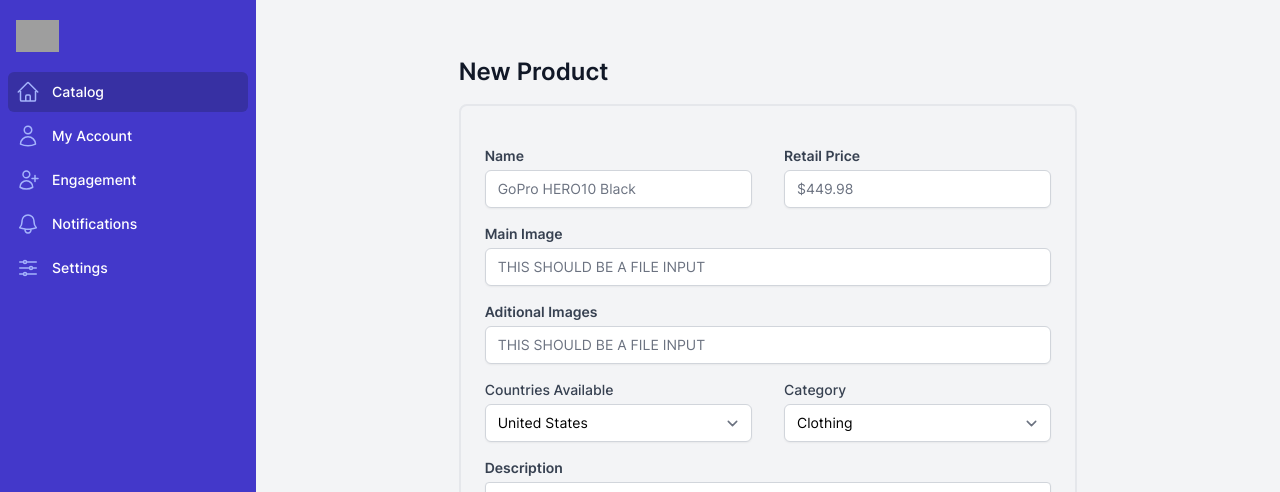
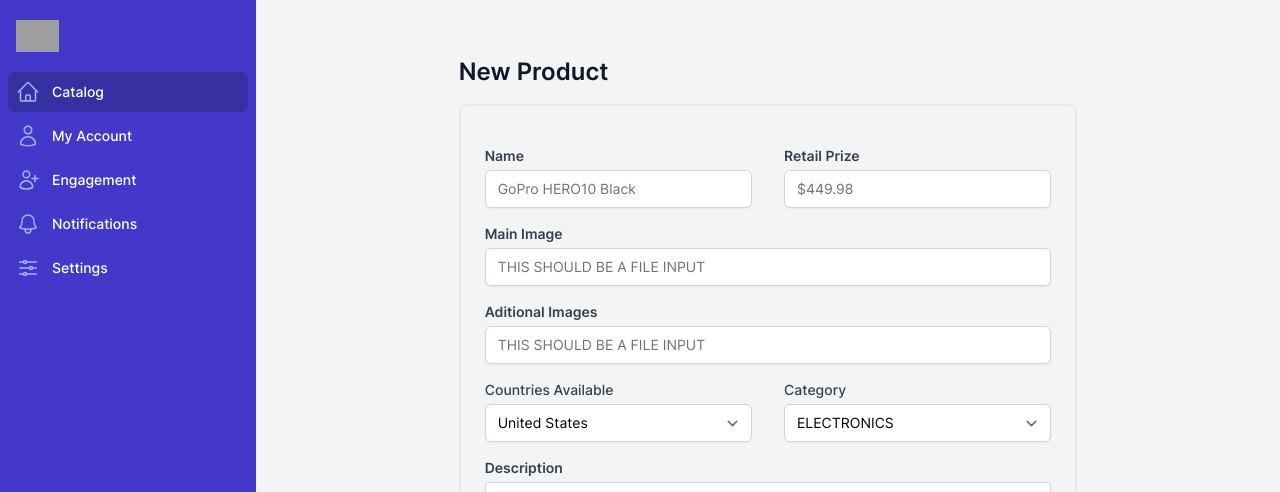
Before and after one commit to 0xgoldenlion/Brandinate-Monorepo, a Next.js app in the folder react-app/: page /catalog/new in a window 1280 px wide. Shown: the top 492 px of the page. Built offline with nearby package versions, Linux system fonts and the light colour scheme; grey boxes are pictures that could not be loaded; what @composedb/client would draw is missing.

Commit message:
upload new product to ceramic ✅

```diff
--- a/react-app/src/components/form-controls/Input.tsx
+++ b/react-app/src/components/form-controls/Input.tsx
@@ -22,7 +22,6 @@
   }
 
   const formatedName = camelize(name)
-  console.log('formatedName:', formatedName);
 
   return (
     <>
--- a/react-app/src/pages/catalog/new.tsx
+++ b/react-app/src/pages/catalog/new.tsx
@@ -8,6 +8,7 @@
 
 import { gql, useMutation } from '@apollo/client'
 import { useState } from 'react';
+import { useRouter } from 'next/router';
 
 export interface ProductType {
   price: string;
@@ -41,7 +42,7 @@
     countriesAvailable: '',
     gtin: '',
     mainImage: '',
-    retailPrice: '',
+    retailPrize: '',
     netContent: '',
     category: '',
     description: '',
@@ -49,25 +50,23 @@
     measurableUnit: '',
   }
   const [content, setContent] = useState(initialProduct)
+  const router = useRouter()
   const [createProduct, { loading }] = useMutation(CREATE_PRODUCT_MUTATION, {
     refetchQueries: ['ProductsList'],
   })
 
-  const onSave = () => {
+  const handleCreateProduct = (e) => {
+    e.preventDefault()
+    console.log(content)
     createProduct({ variables: { input: { content } } }).then(
       (res) => {
-        const id = res.data?.createProduct?.document?.id
+        router.push('/catalog')
         // navigate(`/notes/${id}`)
       },
       (err) => {
         alert(err)
       }
     )
-  }
-
-  const handleCreateProduct = (e) => {
-    e.preventDefault()
-    console.log(content)
   }
 
   const handleChange = (e) => {
@@ -94,7 +93,7 @@
               </div>
               <div className='col-span-3'>
                 <Input
-                  name='Retail Price'
+                  name='Retail Prize'
                   disabled= { loading }
                   onChange= {handleChange}
                   content={content}
@@ -131,7 +130,7 @@
               <div className='col-span-3'>
                 <Dropdown
                   name='Category'
-                  options={['Clothing', 'Sports Wear']}
+                  options={['ELECTRONICS', 'CLOTHES', 'VEHICLES']}
                   disabled={loading}
                   onChange={handleChange}
                   content={content}
```
